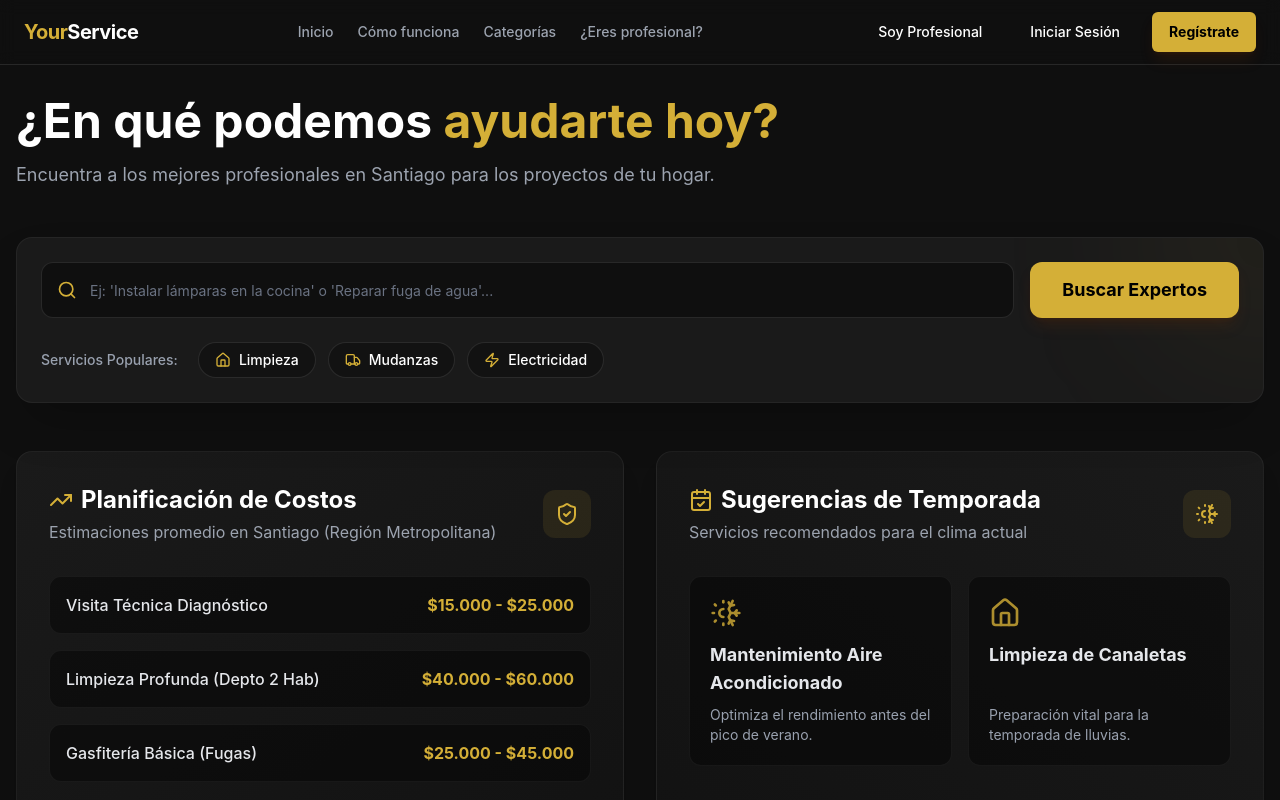
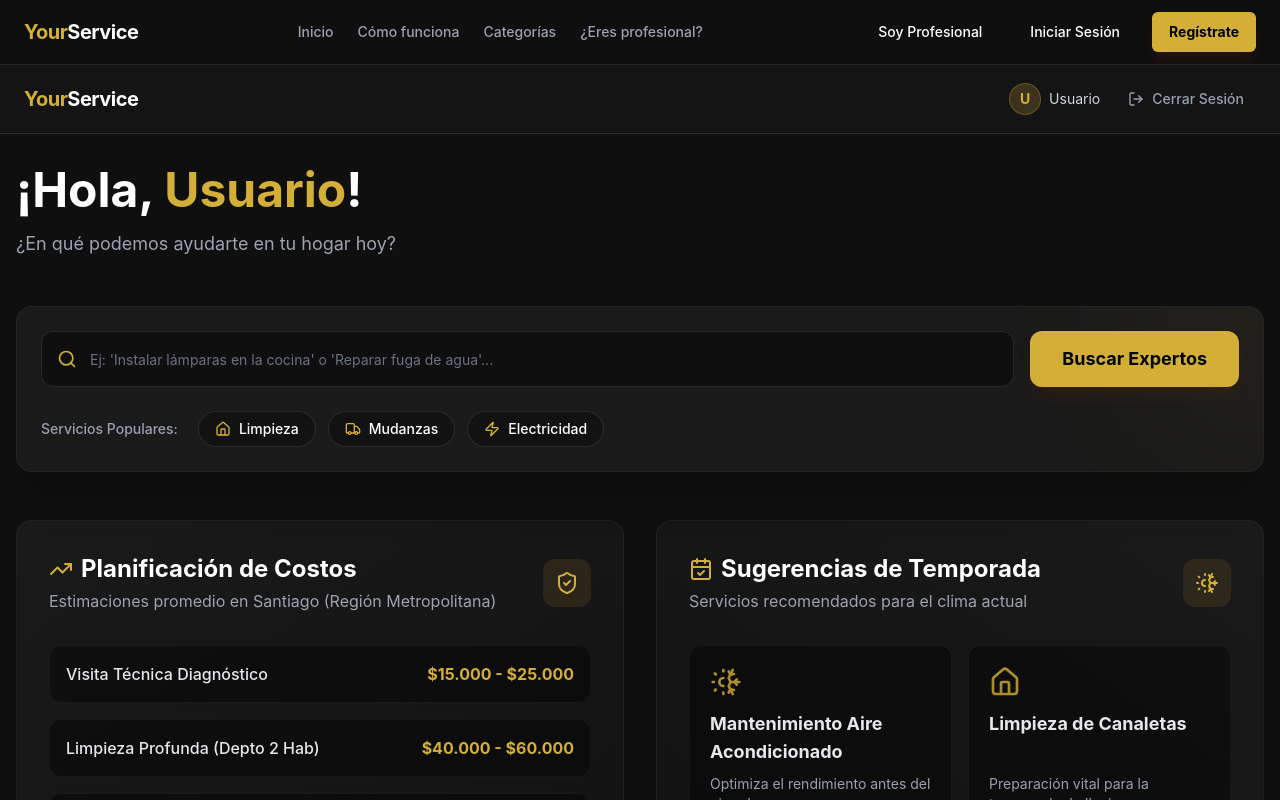
Before and after one commit to fsorianob/Your-Service-antiGravity, a React (Vite) app: page /dashboard/client in a window 1280 px wide. Shown: the top 800 px of the page. Built offline with nearby package versions, Linux system fonts and the light colour scheme; the HTML template or start-up script is replaced by a standard one.

Commit message:
feat: connected Client Dashboard to Supabase Auth and added TopBar navigation

```diff
--- a/src/pages/ClientDashboard.tsx
+++ b/src/pages/ClientDashboard.tsx
@@ -1,33 +1,90 @@
-import { Search, Home, Zap, Truck, ShieldCheck, ArrowRight, SunSnow, CalendarCheck, TrendingUp } from "lucide-react"
+import { Search, Home, Zap, Truck, ShieldCheck, ArrowRight, SunSnow, CalendarCheck, TrendingUp, LogOut } from "lucide-react"
 import { Button } from "@/components/ui/button"
 import { Input } from "@/components/ui/input"
+import { useAuth } from "@/contexts/AuthContext"
+import { useNavigate, Link } from "react-router-dom"
+import { useState } from "react"
 
 export default function ClientDashboard() {
+    const { user, signOut } = useAuth()
+    const navigate = useNavigate()
+    const [searchQuery, setSearchQuery] = useState("")
+
+    const handleLogout = async () => {
+        await signOut()
+        navigate("/login")
+    }
+
+    const handleSearch = (e: React.FormEvent) => {
+        e.preventDefault()
+        if (searchQuery.trim()) {
+            navigate(`/search?q=${encodeURIComponent(searchQuery)}`)
+        }
+    }
+
+    // Extract first name for a friendlier greeting
+    const fullName = user?.user_metadata?.full_name || "Usuario"
+    const firstName = fullName.split(' ')[0]
+
     return (
         <div className="min-h-screen bg-[#0F0F0F] text-white">
+            {/* Minimal Dashboard Navigation */}
+            <header className="border-b border-white/10 bg-[#141414] py-4 px-6 sticky top-0 z-50">
+                <div className="container mx-auto max-w-7xl flex items-center justify-between">
+                    <Link to="/" className="flex items-center gap-2 group">
+                        <span className="font-bold text-xl tracking-tight">
+                            <span className="text-primary group-hover:text-white transition-colors duration-300">Your</span>
+                            <span className="text-white group-hover:text-primary transition-colors duration-300">Service</span>
+                        </span>
+                    </Link>
+
+                    <div className="flex items-center gap-4">
+                        <div className="hidden sm:flex items-center gap-2 text-sm text-gray-300">
+                            <div className="h-8 w-8 rounded-full bg-primary/20 flex items-center justify-center text-primary font-bold border border-primary/30">
+                                {firstName.charAt(0).toUpperCase()}
+                            </div>
+                            <span>{fullName}</span>
+                        </div>
+                        <Button
+                            variant="ghost"
+                            size="sm"
+                            className="text-gray-400 hover:text-white hover:bg-white/5"
+                            onClick={handleLogout}
+                        >
+                            <LogOut className="h-4 w-4 mr-2" />
+                            <span className="hidden sm:inline">Cerrar Sesión</span>
+                        </Button>
+                    </div>
+                </div>
+            </header>
+
             <main className="container mx-auto px-4 py-8 max-w-7xl animate-in fade-in duration-500">
 
                 {/* Header Section */}
                 <div className="mb-12 text-center md:text-left">
-                    <h1 className="text-3xl md:text-5xl font-bold mb-4">¿En qué podemos <span className="text-primary">ayudarte hoy?</span></h1>
-                    <p className="text-muted-foreground text-lg">Encuentra a los mejores profesionales en Santiago para los proyectos de tu hogar.</p>
+                    <h1 className="text-3xl md:text-5xl font-bold mb-4">
+                        ¡Hola, <span className="text-primary">{firstName}</span>!
+                    </h1>
+                    <p className="text-muted-foreground text-lg">¿En qué podemos ayudarte en tu hogar hoy?</p>
                 </div>
 
                 {/* Omnichannel Search */}
                 <div className="bg-[#1A1A1A] rounded-2xl p-4 md:p-6 mb-12 shadow-2xl border border-white/5 relative overflow-hidden">
                     <div className="absolute top-0 right-0 w-64 h-64 bg-primary/5 rounded-full blur-[80px] -mr-32 -mt-32 pointer-events-none"></div>
-                    <form className="relative flex flex-col md:flex-row gap-4 z-10">
+                    <form onSubmit={handleSearch} className="relative flex flex-col md:flex-row gap-4 z-10">
                         <div className="relative flex-1">
                             <Search className="absolute left-4 top-1/2 -translate-y-1/2 h-5 w-5 text-primary" />
                             <Input
+                                value={searchQuery}
+                                onChange={(e) => setSearchQuery(e.target.value)}
                                 placeholder="Ej: 'Instalar lámparas en la cocina' o 'Reparar fuga de agua'..."
                                 className="pl-12 h-14 bg-black/40 border-white/10 text-lg rounded-xl focus-visible:ring-primary/50 text-white placeholder:text-gray-500"
                             />
                         </div>
-                        <Button variant="gold" className="h-14 px-8 text-lg font-bold rounded-xl whitespace-nowrap hidden md:flex">
+                        <Button type="submit" variant="gold" className="h-14 px-8 text-lg font-bold rounded-xl whitespace-nowrap hidden md:flex">
                             Buscar Expertos
                         </Button>
-                        <Button variant="gold" className="h-14 px-8 text-lg font-bold rounded-xl md:hidden w-full">
+                        <Button type="submit" variant="gold" className="h-14 px-8 text-lg font-bold rounded-xl md:hidden w-full">
                             Buscar
                         </Button>
                     </form>
@@ -35,13 +92,13 @@ export default function ClientDashboard() {
                     {/* Quick Access Categories */}
                     <div className="flex flex-wrap gap-3 mt-6">
                         <span className="text-sm font-medium text-gray-400 self-center mr-2">Servicios Populares:</span>
-                        <Button variant="outline" size="sm" className="bg-black/30 border-white/10 text-white hover:border-primary/50 hover:bg-black/50 hover:text-primary transition-all rounded-full px-4">
+                        <Button variant="outline" size="sm" className="bg-black/30 border-white/10 text-white hover:border-primary/50 hover:bg-black/50 hover:text-primary transition-all rounded-full px-4" onClick={() => navigate('/search?q=Limpieza')}>
                             <Home className="h-4 w-4 mr-2 text-primary" /> Limpieza
                         </Button>
-                        <Button variant="outline" size="sm" className="bg-black/30 border-white/10 text-white hover:border-primary/50 hover:bg-black/50 hover:text-primary transition-all rounded-full px-4">
+                        <Button variant="outline" size="sm" className="bg-black/30 border-white/10 text-white hover:border-primary/50 hover:bg-black/50 hover:text-primary transition-all rounded-full px-4" onClick={() => navigate('/search?q=Mudanzas')}>
                             <Truck className="h-4 w-4 mr-2 text-primary" /> Mudanzas
                         </Button>
-                        <Button variant="outline" size="sm" className="bg-black/30 border-white/10 text-white hover:border-primary/50 hover:bg-black/50 hover:text-primary transition-all rounded-full px-4">
+                        <Button variant="outline" size="sm" className="bg-black/30 border-white/10 text-white hover:border-primary/50 hover:bg-black/50 hover:text-primary transition-all rounded-full px-4" onClick={() => navigate('/search?q=Electricidad')}>
                             <Zap className="h-4 w-4 mr-2 text-primary" /> Electricidad
                         </Button>
                     </div>
```
